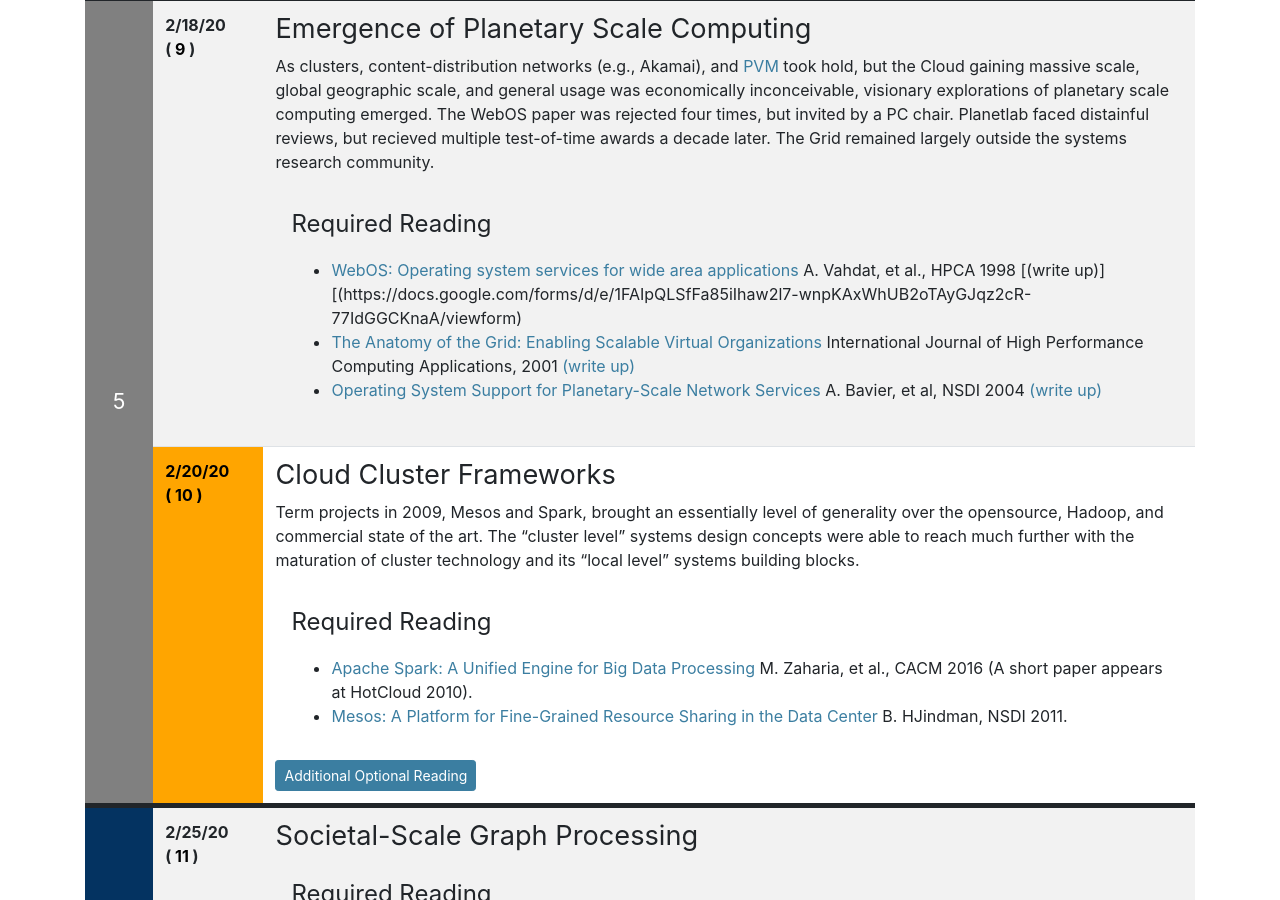
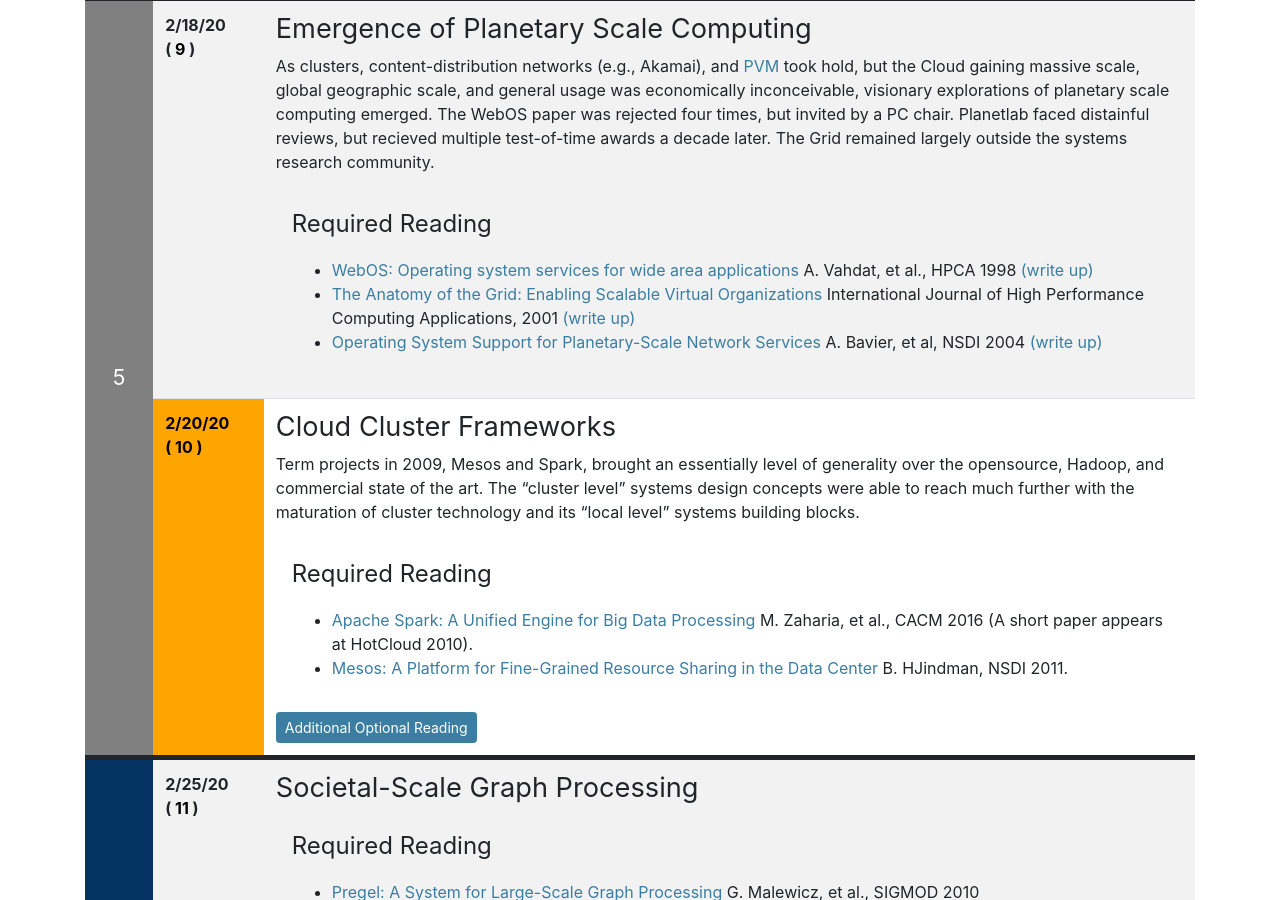
Before and after one commit to deculler/cs262b-sp20, a Jekyll site: the page built from index.md, in a window 1280 px wide and 900 px high, scrolled down 3791 px. Built offline with Jekyll 4.4.1, drawn with Linux system fonts in a browser that asks for light colours; nearby versions of some CDN libraries; our own code applies the rules of GitHub Pages for plain Markdown files.

Commit message:
Fix link

```diff
--- a/index.md
+++ b/index.md
@@ -283,7 +283,7 @@ largely outside the systems research community.
 <div class="reading">
 <div class="required_reading" markdown="1">
 * [WebOS: Operating system services for wide area applications](https://www.researchgate.net/profile/Amin_Vahdat2/publication/3765693_WebOS_Operating_System_Services_for_Wide_Area_Applications/links/0f31753872b04b5051000000/WebOS-Operating-System-Services-for-Wide-Area-Applications.pdf) A. Vahdat, et al., HPCA 1998
-  [(write up)][(https://docs.google.com/forms/d/e/1FAIpQLSfFa85iIhaw2l7-wnpKAxWhUB2oTAyGJqz2cR-77IdGGCKnaA/viewform)
+  [(write up)](https://docs.google.com/forms/d/e/1FAIpQLSfFa85iIhaw2l7-wnpKAxWhUB2oTAyGJqz2cR-77IdGGCKnaA/viewform)
 * [The Anatomy of the Grid: Enabling Scalable Virtual Organizations](https://arxiv.org/pdf/cs/0103025.pdf) International Journal of High Performance Computing Applications, 2001
   [(write up)](https://docs.google.com/forms/d/e/1FAIpQLSfFa85iIhaw2l7-wnpKAxWhUB2oTAyGJqz2cR-77IdGGCKnaA/viewform)
 * [Operating System Support for Planetary-Scale Network Services](https://www.usenix.org/legacy/publications/library/proceedings/nsdi04/tech/full_papers/bavier/bavier.pdf) A. Bavier, et al, NSDI 2004
```
